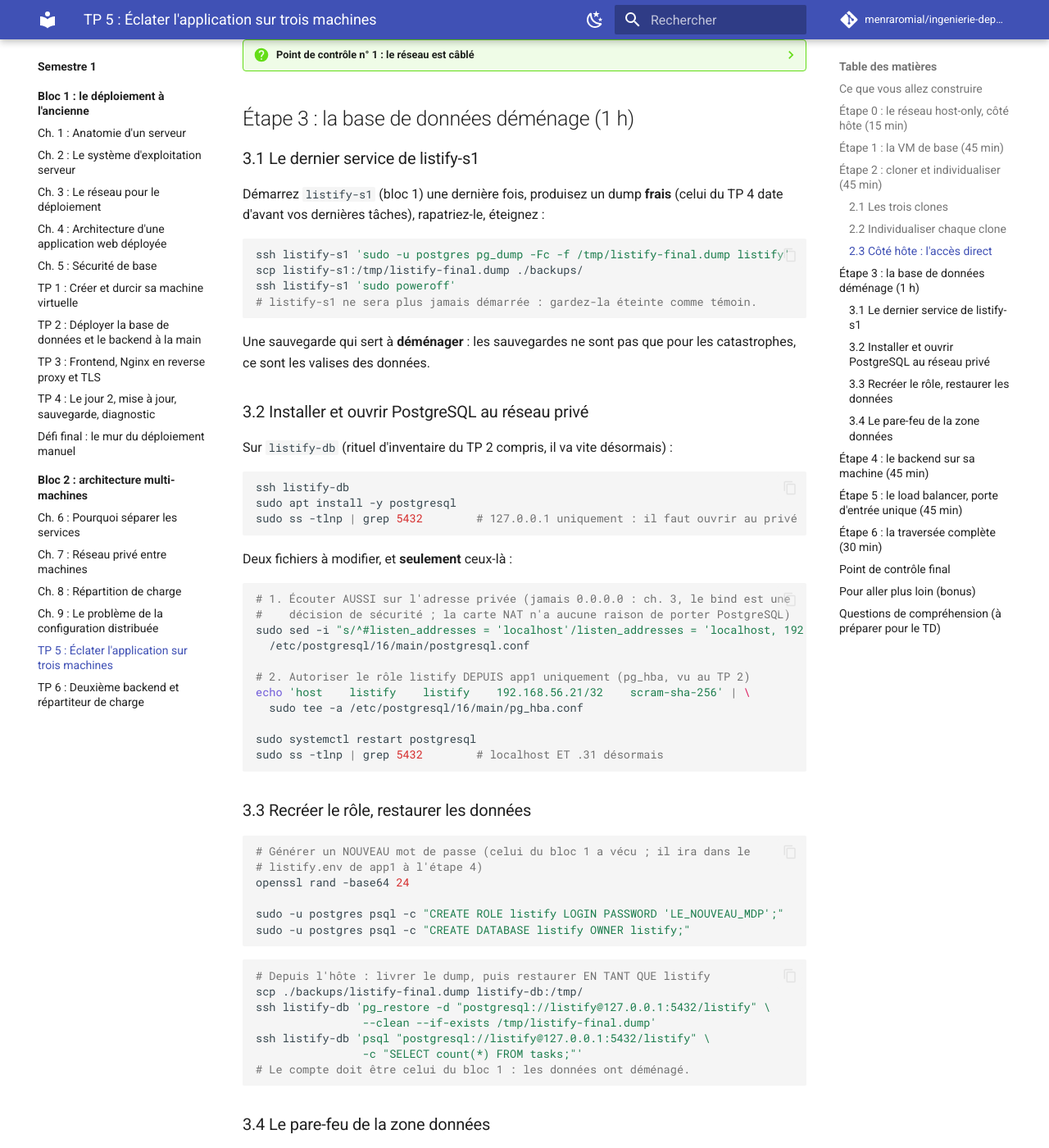
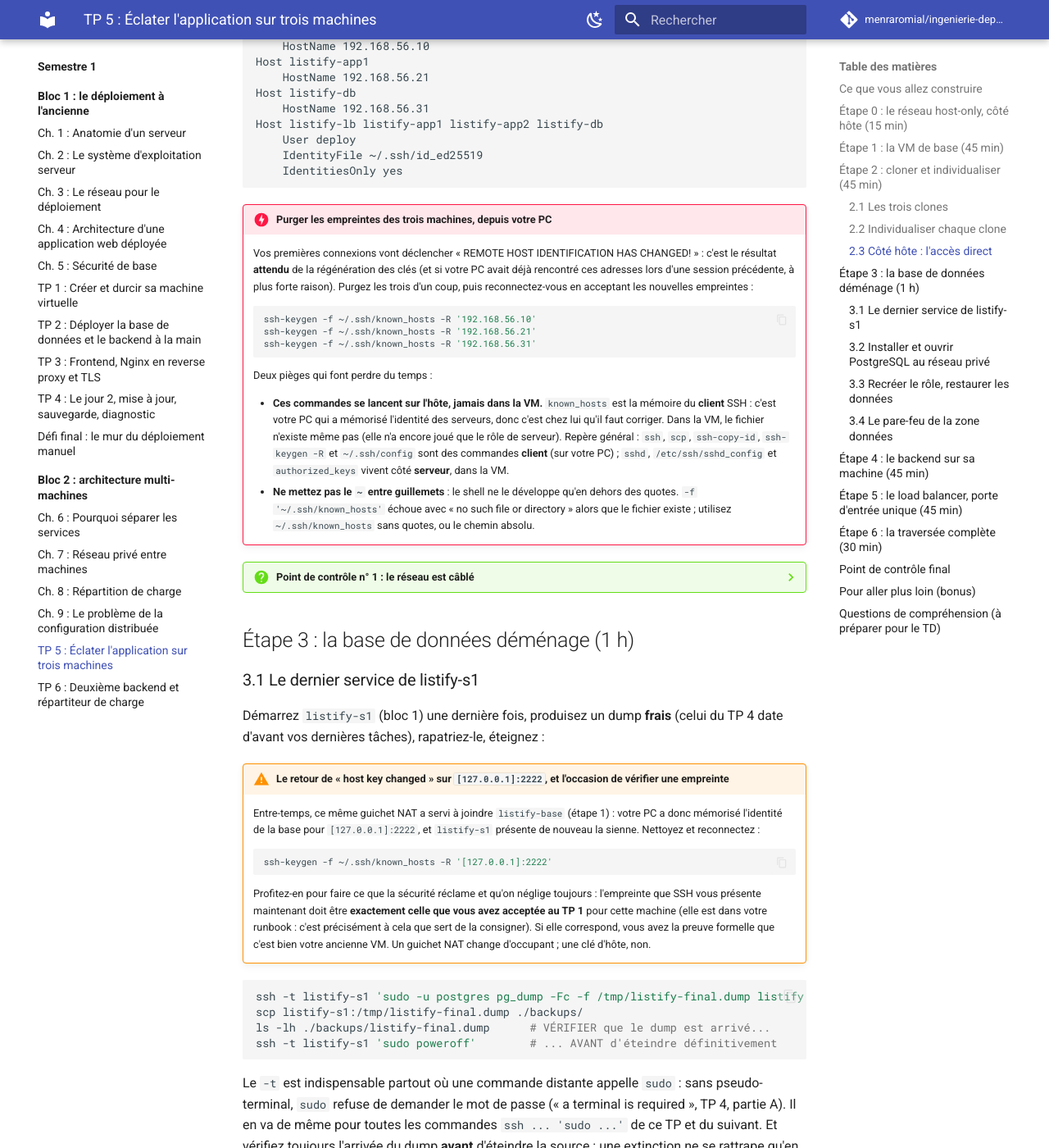
Before and after one commit to menraromial/ingenierie-deploiement, an MkDocs documentation site: the page built from docs/semestre1/bloc2/tp/tp5-eclater-application.md, in a window 1280 px wide and 1400 px high, scrolled down 5919 px. Shown: the whole window at 82% size. Built offline with MkDocs 1.6.1 and Material for MkDocs 9.7.7, drawn with Linux system fonts in a browser that asks for light colours; comment, search, counter and statistics services are not loaded; some of the changed text lies outside the part shown.

Commit message:
TP5/TP6 : ssh -t devant sudo, blocs d'individualisation par machine en onglets, purge des empreintes côté client, vérification du dump avant extinction

````diff
--- a/docs/semestre1/bloc2/tp/tp5-eclater-application.md
+++ b/docs/semestre1/bloc2/tp/tp5-eclater-application.md
@@ -145,29 +145,87 @@
 
     3. **Taper à la main** : les commandes ci-dessous sont courtes, et les saisir une fois n'est pas du temps perdu (vous verrez au bloc 3 ce que ce geste répétitif deviendra).
 
-```bash
-# 1. L'identité : hostname + l'entrée locale 127.0.1.1 d'Ubuntu
-sudo hostnamectl set-hostname listify-app1
-sudo sed -i 's/^127\.0\.1\.1.*/127.0.1.1 listify-app1/' /etc/hosts
+Le bloc est le même sur les trois machines, aux **deux valeurs d'identité** près (le nom et l'adresse) ; l'étape 3, elle, est rigoureusement identique partout. Chaque onglet ci-dessous est prêt à coller sur la machine correspondante :
 
-# 2. L'adresse privée : netplan (ch. 7, §4.2)
-sudo tee /etc/netplan/60-hostonly.yaml > /dev/null <<'EOF'
-network:
-  version: 2
-  ethernets:
-    enp0s8:
-      addresses:
-        - 192.168.56.21/24
-EOF
-sudo chmod 600 /etc/netplan/60-hostonly.yaml
-sudo netplan apply        # en console, pas besoin de netplan try
-ip -brief addr            # enp0s8 doit porter l'adresse
+=== "listify-lb (.10)"
 
-# 3. Les clés d'hôte SSH : chaque serveur doit avoir les SIENNES
-sudo rm /etc/ssh/ssh_host_*
-sudo dpkg-reconfigure openssh-server
-sudo systemctl restart ssh
-```
+    ```bash
+    # 1. L'identité : hostname + l'entrée locale 127.0.1.1 d'Ubuntu
+    sudo hostnamectl set-hostname listify-lb
+    sudo sed -i 's/^127\.0\.1\.1.*/127.0.1.1 listify-lb/' /etc/hosts
+
+    # 2. L'adresse privée : netplan (ch. 7, §4.2)
+    sudo tee /etc/netplan/60-hostonly.yaml > /dev/null <<'EOF'
+    network:
+      version: 2
+      ethernets:
+        enp0s8:
+          addresses:
+            - 192.168.56.10/24
+    EOF
+    sudo chmod 600 /etc/netplan/60-hostonly.yaml
+    sudo netplan apply        # en console, pas besoin de netplan try
+    ip -brief addr            # enp0s8 doit porter l'adresse
+
+    # 3. Les clés d'hôte SSH : chaque serveur doit avoir les SIENNES
+    sudo rm /etc/ssh/ssh_host_*
+    sudo dpkg-reconfigure openssh-server
+    sudo systemctl restart ssh
+    ```
+
+=== "listify-app1 (.21)"
+
+    ```bash
+    # 1. L'identité : hostname + l'entrée locale 127.0.1.1 d'Ubuntu
+    sudo hostnamectl set-hostname listify-app1
+    sudo sed -i 's/^127\.0\.1\.1.*/127.0.1.1 listify-app1/' /etc/hosts
+
+    # 2. L'adresse privée : netplan (ch. 7, §4.2)
+    sudo tee /etc/netplan/60-hostonly.yaml > /dev/null <<'EOF'
+    network:
+      version: 2
+      ethernets:
+        enp0s8:
+          addresses:
+            - 192.168.56.21/24
+    EOF
+    sudo chmod 600 /etc/netplan/60-hostonly.yaml
+    sudo netplan apply        # en console, pas besoin de netplan try
+    ip -brief addr            # enp0s8 doit porter l'adresse
+
+    # 3. Les clés d'hôte SSH : chaque serveur doit avoir les SIENNES
+    sudo rm /etc/ssh/ssh_host_*
+    sudo dpkg-reconfigure openssh-server
+    sudo systemctl restart ssh
+    ```
+
+=== "listify-db (.31)"
+
+    ```bash
+    # 1. L'identité : hostname + l'entrée locale 127.0.1.1 d'Ubuntu
+    sudo hostnamectl set-hostname listify-db
+    sudo sed -i 's/^127\.0\.1\.1.*/127.0.1.1 listify-db/' /etc/hosts
+
+    # 2. L'adresse privée : netplan (ch. 7, §4.2)
+    sudo tee /etc/netplan/60-hostonly.yaml > /dev/null <<'EOF'
+    network:
+      version: 2
+      ethernets:
+        enp0s8:
+          addresses:
+            - 192.168.56.31/24
+    EOF
+    sudo chmod 600 /etc/netplan/60-hostonly.yaml
+    sudo netplan apply        # en console, pas besoin de netplan try
+    ip -brief addr            # enp0s8 doit porter l'adresse
+
+    # 3. Les clés d'hôte SSH : chaque serveur doit avoir les SIENNES
+    sudo rm /etc/ssh/ssh_host_*
+    sudo dpkg-reconfigure openssh-server
+    sudo systemctl restart ssh
+    ```
+
+Trois fois le même geste, avec deux valeurs qui changent : gardez cette sensation, c'est exactement ce qu'une boucle sur un inventaire Ansible supprimera au bloc 3.
 
 !!! warning "Pourquoi régénérer les clés d'hôte ?"
     Les trois clones partagent les clés d'hôte de la base : trois serveurs présentant la **même identité** SSH. C'est un problème de sécurité (compromettre une clé = usurper les trois) et une source de confusion pour `known_hosts`. La régénération rend à chacun son identité, celle que vous vérifierez à la première connexion (ch. 5, §1.3). Cas d'école de ce qu'un clonage ne règle pas : l'**identité** ne se copie pas, elle s'attribue. (Dans la même famille, pour les curieux : `/etc/machine-id`, dupliqué aussi ; sans conséquence dans nos TP, mais à savoir pour les parcs réels.)
@@ -189,6 +247,20 @@
     IdentitiesOnly yes
 ```
 
+!!! danger "Purger les empreintes des trois machines, **depuis votre PC**"
+    Vos premières connexions vont déclencher « REMOTE HOST IDENTIFICATION HAS CHANGED! » : c'est le résultat **attendu** de la régénération des clés (et si votre PC avait déjà rencontré ces adresses lors d'une session précédente, à plus forte raison). Purgez les trois d'un coup, puis reconnectez-vous en acceptant les nouvelles empreintes :
+
+    ```bash
+    ssh-keygen -f ~/.ssh/known_hosts -R '192.168.56.10'
+    ssh-keygen -f ~/.ssh/known_hosts -R '192.168.56.21'
+    ssh-keygen -f ~/.ssh/known_hosts -R '192.168.56.31'
+    ```
+
+    Deux pièges qui font perdre du temps :
+
+    - **Ces commandes se lancent sur l'hôte, jamais dans la VM.** `known_hosts` est la mémoire du **client** SSH : c'est votre PC qui a mémorisé l'identité des serveurs, donc c'est chez lui qu'il faut corriger. Dans la VM, le fichier n'existe même pas (elle n'a encore joué que le rôle de serveur). Repère général : `ssh`, `scp`, `ssh-copy-id`, `ssh-keygen -R` et `~/.ssh/config` sont des commandes **client** (sur votre PC) ; `sshd`, `/etc/ssh/sshd_config` et `authorized_keys` vivent côté **serveur**, dans la VM.
+    - **Ne mettez pas le `~` entre guillemets** : le shell ne le développe qu'en dehors des quotes. `-f '~/.ssh/known_hosts'` échoue avec « no such file or directory » alors que le fichier existe ; utilisez `~/.ssh/known_hosts` sans quotes, ou le chemin absolu.
+
 ??? question "Point de contrôle n° 1 : le réseau est câblé"
     - Depuis l'hôte : `ssh listify-db 'hostname'` répond `listify-db` (idem pour les trois). Première connexion : l'empreinte présentée est **différente** pour chaque machine, preuve que la régénération des clés a fonctionné.
     - Entre VM : `ssh listify-app1 'ping -c2 listify-db'` fonctionne **par le nom** (le /etc/hosts de la base fait effet).
@@ -200,12 +272,23 @@
 
 Démarrez `listify-s1` (bloc 1) une dernière fois, produisez un dump **frais** (celui du TP 4 date d'avant vos dernières tâches), rapatriez-le, éteignez :
 
+!!! warning "Le retour de « host key changed » sur `[127.0.0.1]:2222`, et l'occasion de vérifier une empreinte"
+    Entre-temps, ce même guichet NAT a servi à joindre `listify-base` (étape 1) : votre PC a donc mémorisé l'identité de la base pour `[127.0.0.1]:2222`, et `listify-s1` présente de nouveau la sienne. Nettoyez et reconnectez :
+
+    ```bash
+    ssh-keygen -f ~/.ssh/known_hosts -R '[127.0.0.1]:2222'
+    ```
+
+    Profitez-en pour faire ce que la sécurité réclame et qu'on néglige toujours : l'empreinte que SSH vous présente maintenant doit être **exactement celle que vous avez acceptée au TP 1** pour cette machine (elle est dans votre runbook : c'est précisément à cela que sert de la consigner). Si elle correspond, vous avez la preuve formelle que c'est bien votre ancienne VM. Un guichet NAT change d'occupant ; une clé d'hôte, non.
+
 ```bash
-ssh listify-s1 'sudo -u postgres pg_dump -Fc -f /tmp/listify-final.dump listify'
+ssh -t listify-s1 'sudo -u postgres pg_dump -Fc -f /tmp/listify-final.dump listify'
 scp listify-s1:/tmp/listify-final.dump ./backups/
-ssh listify-s1 'sudo poweroff'
-# listify-s1 ne sera plus jamais démarrée : gardez-la éteinte comme témoin.
+ls -lh ./backups/listify-final.dump      # VÉRIFIER que le dump est arrivé...
+ssh -t listify-s1 'sudo poweroff'        # ... AVANT d'éteindre définitivement
 ```
+
+Le `-t` est indispensable partout où une commande distante appelle `sudo` : sans pseudo-terminal, `sudo` refuse de demander le mot de passe (« a terminal is required », TP 4, partie A). Il en va de même pour toutes les commandes `ssh ... 'sudo ...'` de ce TP et du suivant. Et vérifiez toujours l'arrivée du dump **avant** d'éteindre la source : une extinction ne se rattrape qu'en rallumant, mais l'ordre des gestes est ce qui distingue une migration d'un incident.
 
 Une sauvegarde qui sert à **déménager** : les sauvegardes ne sont pas que pour les catastrophes, ce sont les valises des données.
 
````
Also changed, not shown: docs/semestre1/bloc2/tp/tp6-load-balancer.md (+3 -3 lines).
